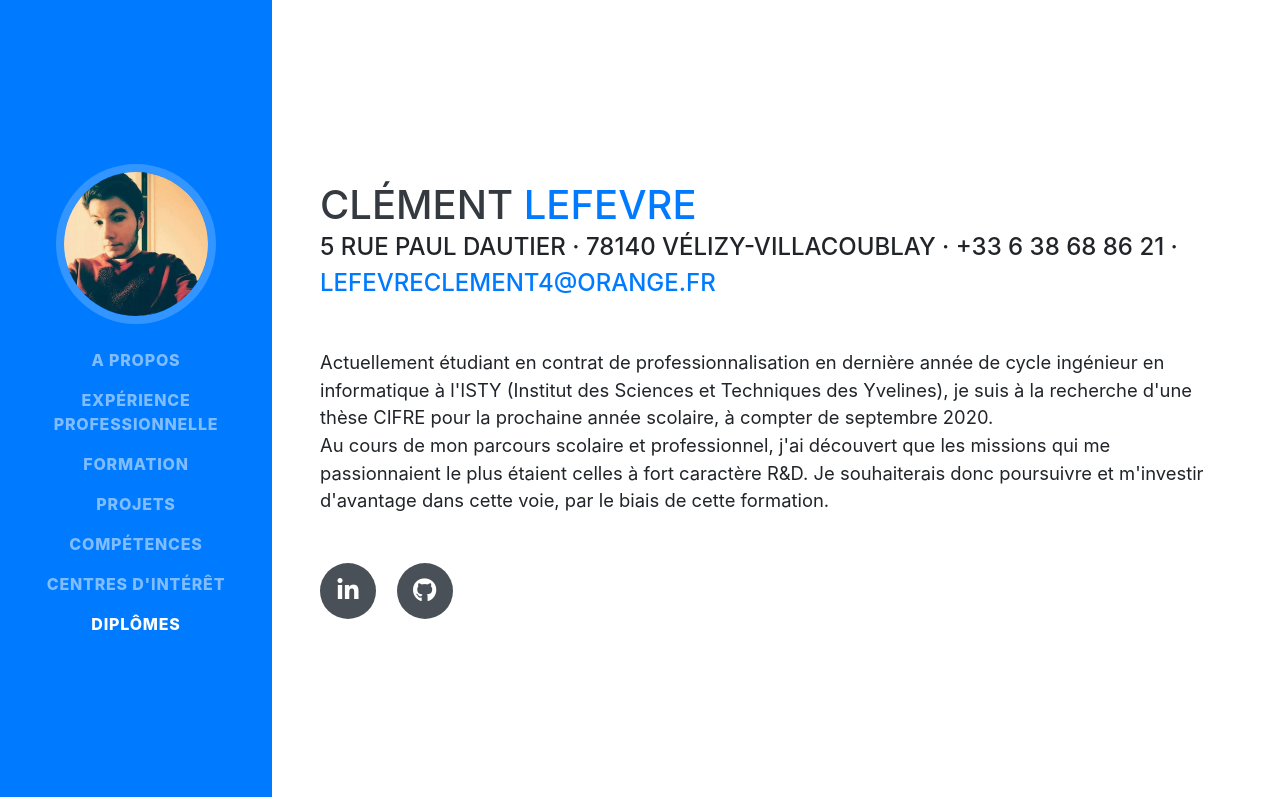
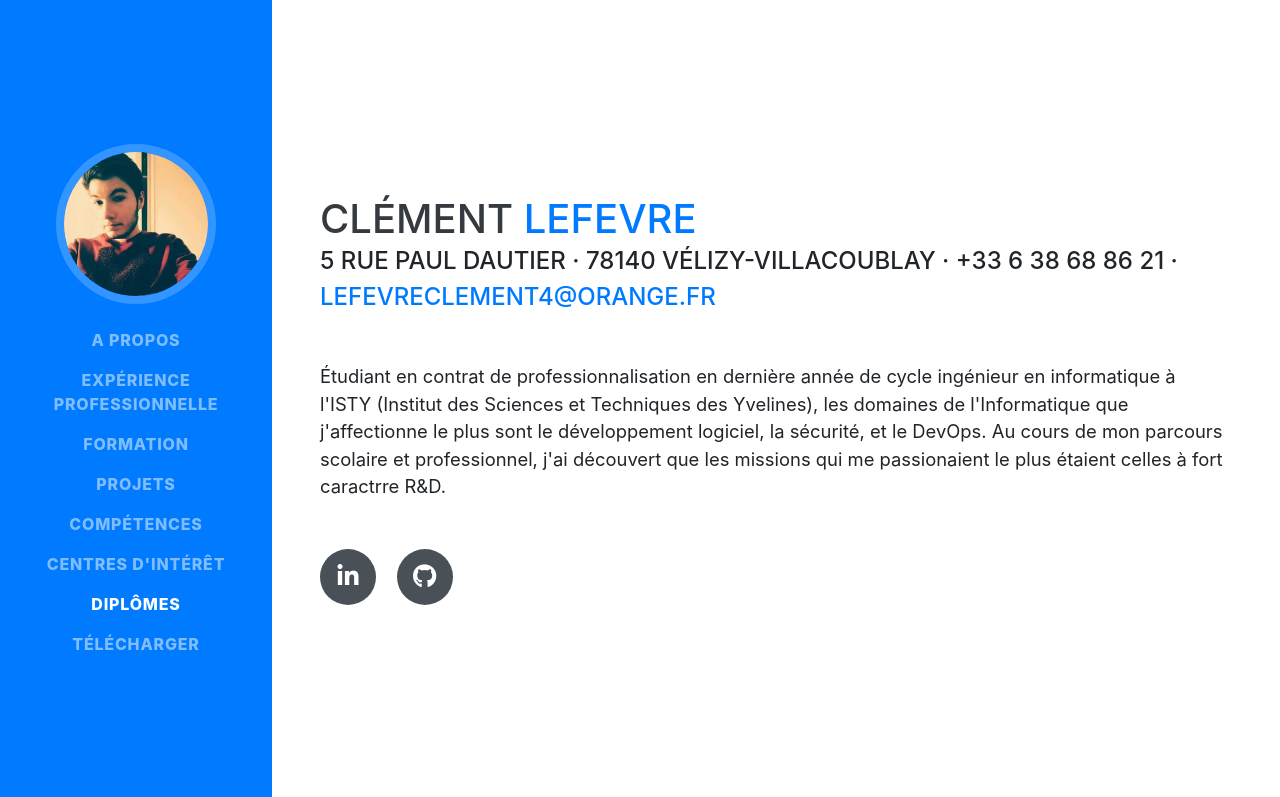
Before and after one commit to empty-spaces/empty-spaces.github.io, a website with bundled scripts: page index.html in a window 1280 px wide. Shown: the top 797 px of the page. Built offline with nearby package versions, Linux system fonts and the light colour scheme; a web font is replaced by a local one.

Commit message:
Update de la description et ajout du téléchargement

```diff
--- a/index.html
+++ b/index.html
@@ -58,6 +58,9 @@
         <li class="nav-item">
           <a class="nav-link js-scroll-trigger" href="#awards">Diplômes</a>
         </li>
+        <li class="nav-item">
+        	<a class="nav-link" href="./download/cv.pdf">Télécharger</a>
+        </li>
       </ul>
     </div>
   </nav>
@@ -72,8 +75,8 @@
         <div class="subheading mb-5">5 rue Paul Dautier · 78140 Vélizy-Villacoublay · +33 6 38 68 86 21 ·
           <a href="mailto:name@email.com">lefevreclement4@orange.fr</a>
         </div>
-        <p class="lead mb-5">Actuellement étudiant en contrat de professionnalisation en dernière année de cycle ingénieur en informatique à l'ISTY (Institut des Sciences et Techniques des Yvelines), je suis à la recherche d'une thèse CIFRE pour la prochaine année scolaire, à compter de septembre 2020.<br>
-        Au cours de mon parcours scolaire et professionnel, j'ai découvert que les missions qui me passionnaient le plus étaient celles à fort caractère R&amp;D. Je souhaiterais donc poursuivre et m'investir d'avantage dans cette voie, par le biais de cette formation. </p>
+        <p class="lead mb-5">Étudiant en contrat de professionnalisation en dernière année de cycle ingénieur en informatique à l'ISTY (Institut des Sciences et Techniques des Yvelines), les domaines de l'Informatique que j'affectionne le plus sont le développement logiciel, la sécurité, et le DevOps.
+        Au cours de mon parcours scolaire et professionnel, j'ai découvert que les missions qui me passionaient le plus étaient celles à fort caractrre R&amp;D.
         <div class="social-icons">
           <a href="https://www.linkedin.com/in/clement-lefevre/">
             <i class="fab fa-linkedin-in"></i>
```
